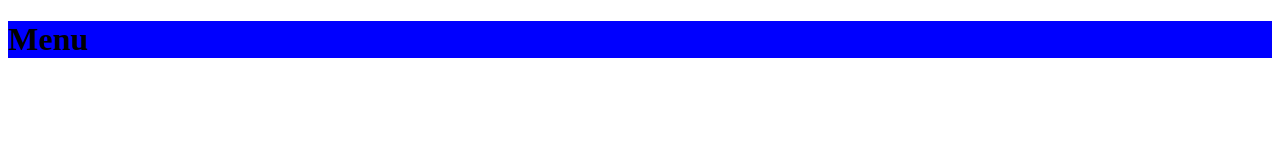
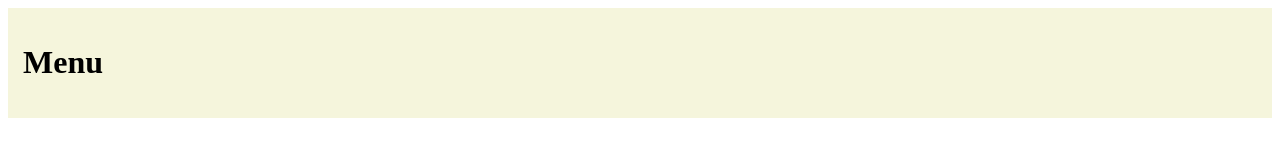
Before and after one commit to compactfalk/27-06, a plain HTML site: page index.html in a window 1280 px wide. Drawn offline with Linux system fonts and the light colour scheme.

Commit message:
added menu style

```diff
--- a/style.css
+++ b/style.css
@@ -1,3 +1,4 @@
 header {
-	background: blue;
+	padding: 15px;
+	background: beige;
 }
```
